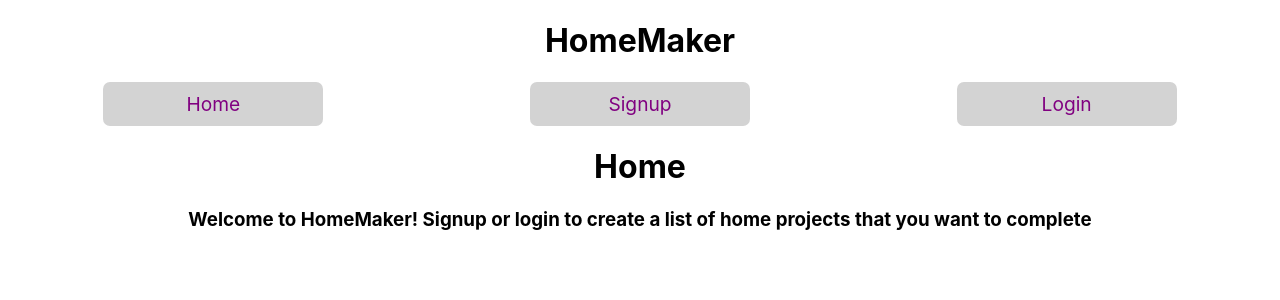
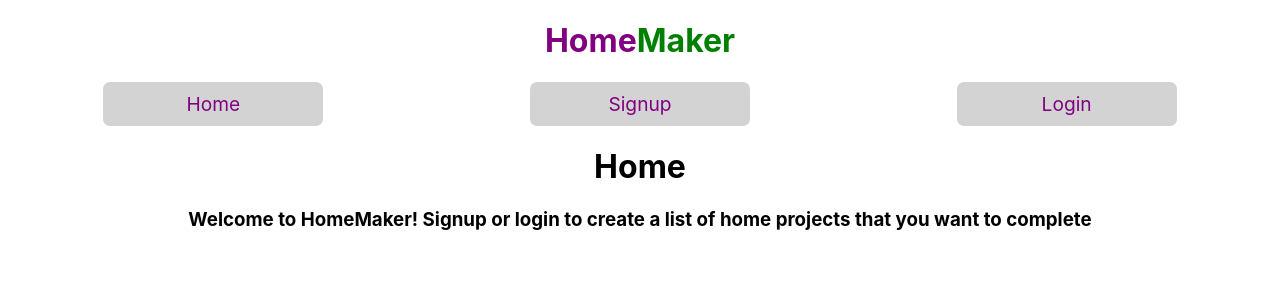
Before and after one commit to CarloRossi11/homemakerclient, a React (Create React App) app: page / in a window 1280 px wide. Shown: the top 300 px of the page. Built offline with nearby package versions, Linux system fonts and the light colour scheme.

Commit message:
added styling

```diff
--- a/src/App.css
+++ b/src/App.css
@@ -1,5 +1,13 @@
 .App {
   text-align: center;
+}
+
+header h1 {
+  color: purple;
+}
+
+span{
+  color: green;
 }
 
 header nav {
@@ -42,4 +50,18 @@ header nav div:hover {
   margin: 10px auto;
   text-align: center;
   font-size: 1.2em;
+  transition: background-color .2s, color .2s;
 }
+
+.auth form input:hover {
+  background-color: whitesmoke;
+  color: green
+}
+
+.point:hover{
+  cursor: pointer;
+}
+
+.project{
+  margin: 10px auto;
+}
--- a/src/components/Form.js
+++ b/src/components/Form.js
@@ -48,12 +48,14 @@ const Form = (props) => {
         <input
           type="text"
           name="title"
+          placeholder="Project Title"
           value={formData.title}
           onChange={handleChange}
         />
         <input
-          type="text"
-          name="description"
+          type="textarea"
+          name="Description"
+          placeholder="description"
           value={formData.description}
           onChange={handleChange}
         />
--- a/src/components/Nav.js
+++ b/src/components/Nav.js
@@ -7,7 +7,7 @@ const Nav =(props) => {
   const {state, dispatch} = useAppState()
 
   return <header>
-    <h1>HomeMaker</h1>
+    <h1 className="Purple">Home<span>Maker</span></h1>
     <nav>
       <Link to="/"> <div>Home</div></Link>
       {!state.token ? (<><Link to="/auth/signup"> <div>Signup</div></Link>
--- a/src/pages/Auth.jsx
+++ b/src/pages/Auth.jsx
@@ -70,7 +70,7 @@ const Auth = (props) => {
           value={formData.password}
           onChange={handleChange}
         />
-        <input type="submit" value={type} />
+        <input className="point" type="submit" value={type} />
       </form>
     </div>
   );
```
Also changed, not shown: 2 other files (tests, documents, lock files or other folders).
